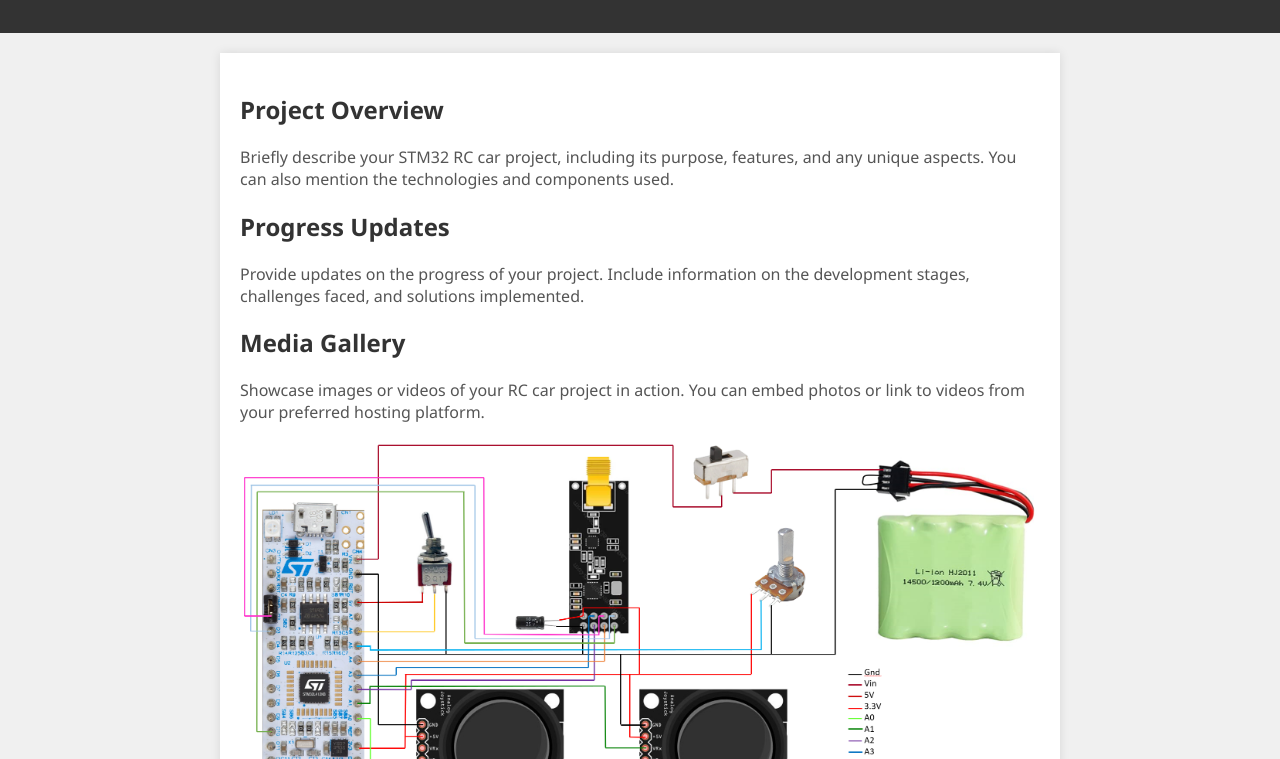
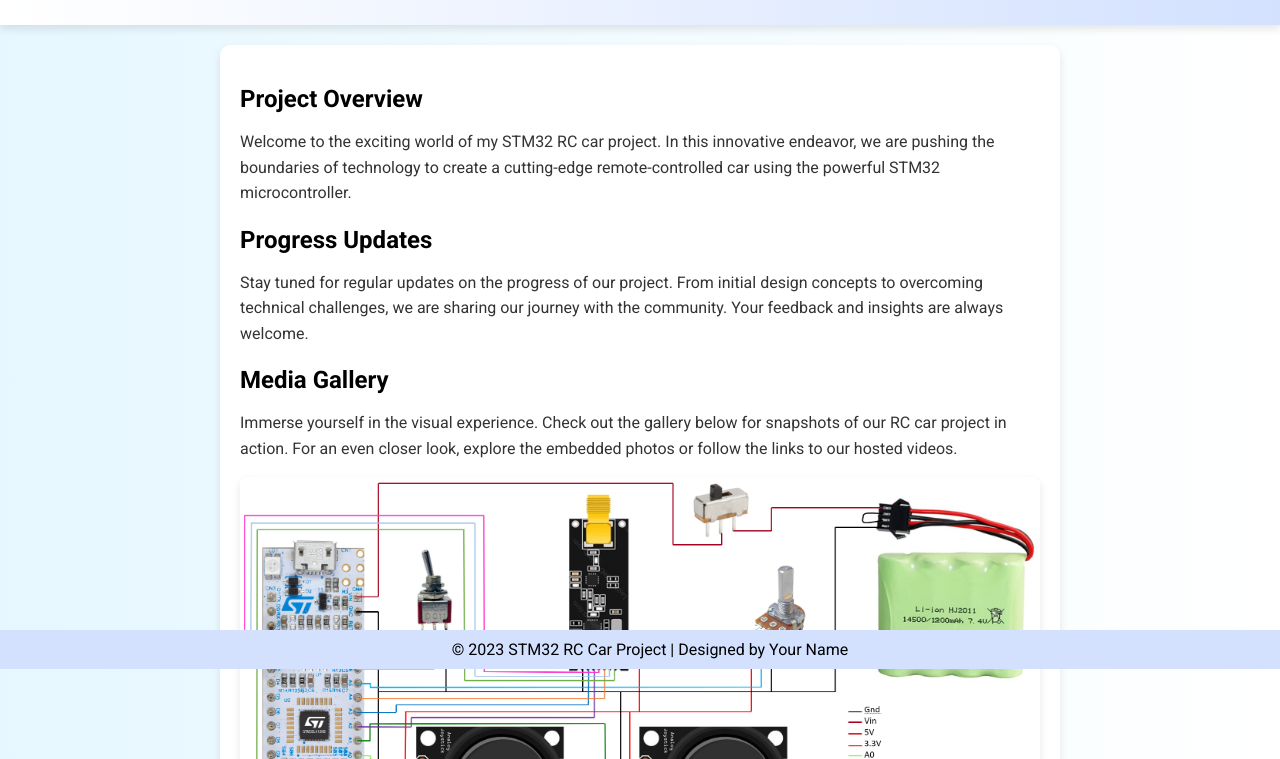
Before and after one commit to MoeeMan/Moeeman.github.io, a plain HTML site: page index.html in a window 1280 px wide. Shown: the part 131-890 px from the top of the page. Drawn offline with Linux system fonts and the light colour scheme; files whose address does not match are found by name.

Commit message:
Update index.html

```diff
--- a/index.html
+++ b/index.html
@@ -4,51 +4,84 @@
     <meta charset="UTF-8">
     <meta name="viewport" content="width=device-width, initial-scale=1.0">
     <title>STM32 RC Car Project</title>
+    <link href="https://fonts.googleapis.com/css2?family=Roboto:wght@400;700&display=swap" rel="stylesheet">
     <style>
         body {
-            font-family: 'Segoe UI', Tahoma, Geneva, Verdana, sans-serif;
+            font-family: 'Roboto', sans-serif;
             margin: 0;
             padding: 0;
-            background-color: #f0f0f0;
+            background: linear-gradient(to right, #E6F7FF, #ffffff); /* Gradient background */
+            color: #333; /* Dark gray text color */
         }
 
         header {
             text-align: center;
             padding: 20px;
-            background-color: #333;
-            color: #fff;
+            background: linear-gradient(to right, #FFFFFF, #D3E1FF); /* Blue gradient header background */
+            color: #333;
+            box-shadow: 0 4px 8px rgba(0, 0, 0, 0.1);
         }
 
         section {
             max-width: 800px;
             margin: 20px auto;
             padding: 20px;
-            background-color: #fff;
-            box-shadow: 0 0 10px rgba(0, 0, 0, 0.1);
+            background-color: #fff; /* White section background color */
+            box-shadow: 0 4px 8px rgba(0, 0, 0, 0.1);
+            border-radius: 10px;
+            transition: transform 0.3s ease-in-out;
+        }
+
+        section:hover {
+            transform: scale(1.02);
         }
 
         h1, h2 {
-            color: #333;
+            color: #000000; /* Black heading text color */
+            margin-bottom: 10px;
         }
 
         p {
-            color: #555;
+            line-height: 1.6;
+            margin-bottom: 15px;
         }
 
         img {
             max-width: 100%;
             height: auto;
             margin-bottom: 20px;
+            border-radius: 8px;
+            box-shadow: 0 4px 8px rgba(0, 0, 0, 0.1);
+            transition: transform 0.3s ease-in-out;
+        }
+
+        img:hover {
+            transform: scale(1.05);
         }
 
         pre {
-            background-color: #f8f8f8;
-            padding: 10px;
+            background-color: #f2f2f2; /* Light gray code snippet background color */
+            color: #333; /* Dark gray code snippet text color */
+            padding: 15px;
             overflow-x: auto;
+            border-radius: 8px;
+            box-shadow: 0 4px 8px rgba(0, 0, 0, 0.1);
+            margin-bottom: 15px;
         }
 
         a {
-            color: #007BFF;
+            color: #004080; /* Dark blue link color */
+            text-decoration: underline;
+        }
+
+        footer {
+            text-align: center;
+            padding: 10px;
+            background: #D3E1FF; /* Blue footer background color */
+            color: #000;
+            position: fixed;
+            bottom: 0;
+            width: 100%;
         }
     </style>
 </head>
@@ -61,24 +94,24 @@
     <section>
         <h2>Project Overview</h2>
         <p>
-            Briefly describe your STM32 RC car project, including its purpose, features, and any unique aspects. You can also mention the technologies and components used.
+            Welcome to the exciting world of my STM32 RC car project. In this innovative endeavor, we are pushing the boundaries of technology to create a cutting-edge remote-controlled car using the powerful STM32 microcontroller.
         </p>
 
         <h2>Progress Updates</h2>
         <p>
-            Provide updates on the progress of your project. Include information on the development stages, challenges faced, and solutions implemented.
+            Stay tuned for regular updates on the progress of our project. From initial design concepts to overcoming technical challenges, we are sharing our journey with the community. Your feedback and insights are always welcome.
         </p>
 
         <h2>Media Gallery</h2>
         <p>
-            Showcase images or videos of your RC car project in action. You can embed photos or link to videos from your preferred hosting platform.
+            Immerse yourself in the visual experience. Check out the gallery below for snapshots of our RC car project in action. For an even closer look, explore the embedded photos or follow the links to our hosted videos.
         </p>
         <img src="/STM32-RC-Car/images/transmitter_wiring.png" alt="Transmitter Wiring">
         <img src="/STM32-RC-Car/images/receiver_wiring.png" alt="Receiver Wiring">
 
         <h2>Code Snippets</h2>
         <p>
-            Share relevant code snippets or link to the GitHub repository where your STM32 code is hosted.
+            Dive into the heart of the project with our featured code snippets. Explore the intricacies of the STM32 code that powers our RC car. For a comprehensive view, visit our GitHub repository linked below.
         </p>
         <pre>
             <code>
@@ -88,8 +121,12 @@
 
         <h2>Conclusion</h2>
         <p>
-            Summarize your project, mention any future plans or improvements, and invite visitors to provide feedback or ask questions.
+            As we wrap up each phase of the project, we reflect on our achievements and look forward to what lies ahead. Join us on this journey, and feel free to reach out with your thoughts, suggestions, or questions.
         </p>
     </section>
+
+    <footer>
+        &copy; 2023 STM32 RC Car Project | Designed by Your Name
+    </footer>
 </body>
 </html>
```
